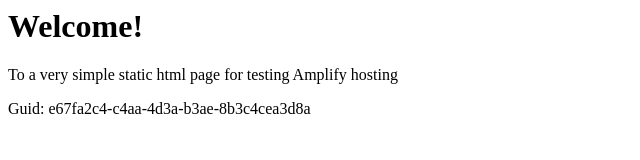
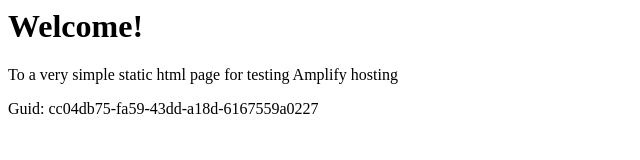
Before and after one commit to aws-aemilia-bah/Github-PR-Commit-Integration-Test-DoNotTouch-GitHubAutoBuildPushCanaryTest-v2-prod-me-south-1, a website: page src/index.html in a window 1280 px wide. Shown: the full height of the page, 0-640 px from the left. Drawn offline with Linux system fonts and the light colour scheme.

Commit message:
commit from integ tests

```diff
--- a/src/index.html
+++ b/src/index.html
@@ -12,6 +12,6 @@
 <body>
     <h1>Welcome!</h1>
     <p>To a very simple static html page for testing Amplify hosting</p>
-    <p>Guid: e67fa2c4-c4aa-4d3a-b3ae-8b3c4cea3d8a</p></body>
+    <p>Guid: cc04db75-fa59-43dd-a18d-6167559a0227</p></body>
 
 </html>
```
